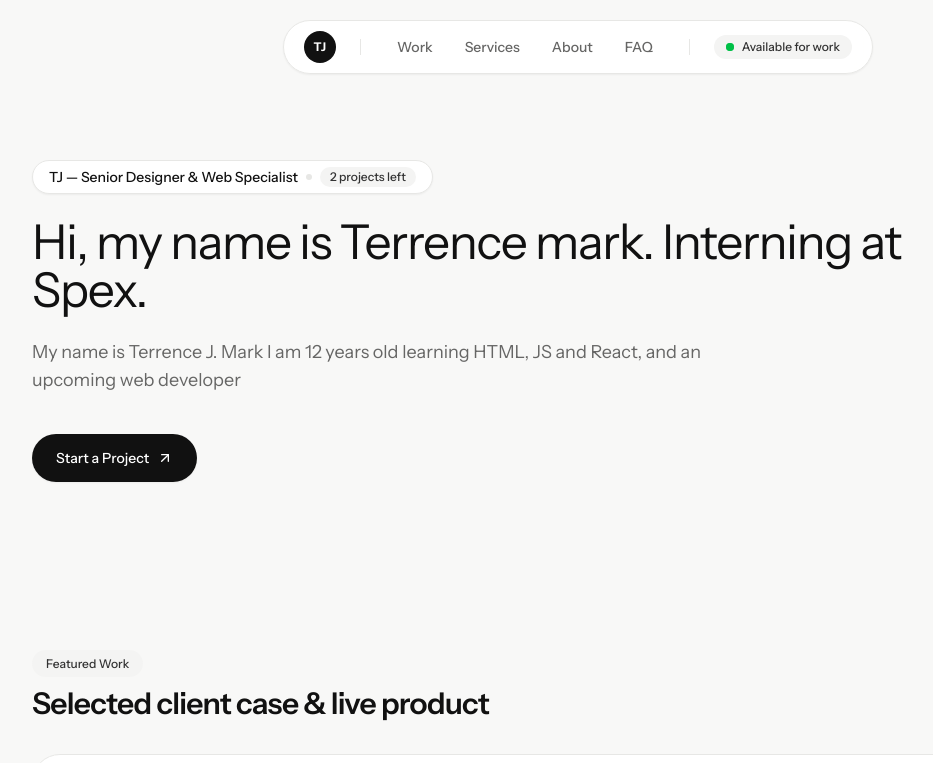
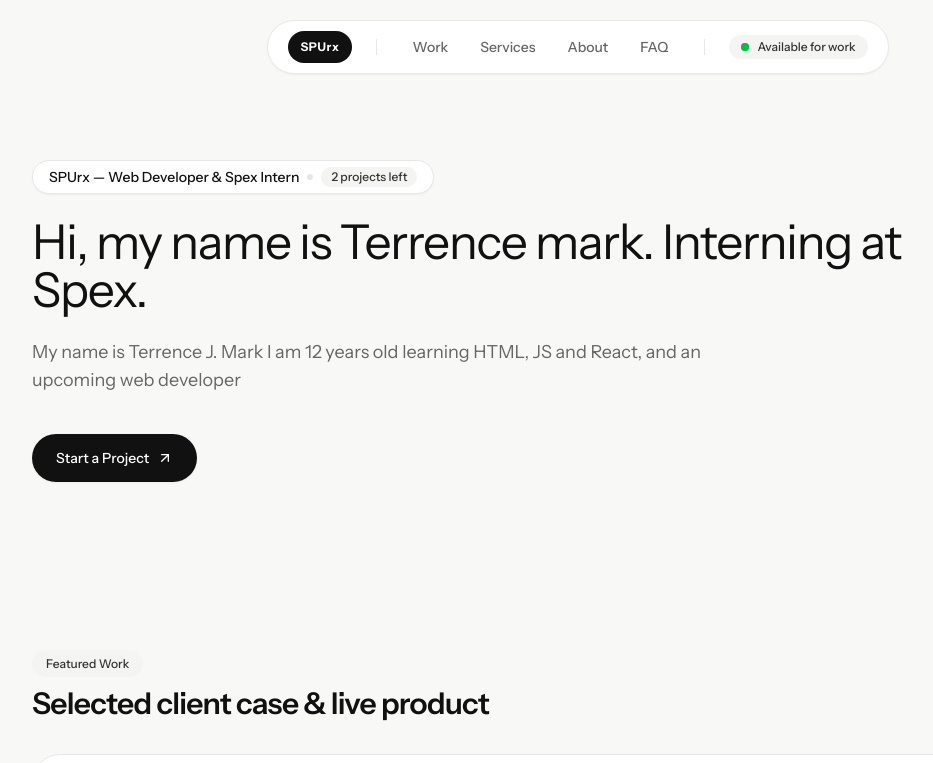
Before and after one commit to TeeJay980/portfolio, a Next.js app: page / in a window 1280 px wide. Shown: the top 763 px of the page, without its empty margins (62-995 px from the left). Built offline with nearby package versions, Linux system fonts and the light colour scheme.

Commit message:
feat: update logo and brand name to SPUrx across navbar, footer, and hero

```diff
--- a/src/app/layout.tsx
+++ b/src/app/layout.tsx
@@ -17,13 +17,13 @@ const inter = Inter({
 });
 
 export const metadata: Metadata = {
-  title: "TJ | Senior Designer & Web Specialist",
+  title: "SPUrx | Web Developer & Specialist",
   description:
     "Product Designer & Web Specialist crafting premium web experiences, high-converting digital products, and refined design systems.",
-  keywords: ["Web Design", "UI/UX", "Framer", "Next.js", "Portfolio", "Design Engineer"],
-  authors: [{ name: "TJ" }],
+  keywords: ["Web Design", "UI/UX", "Framer", "Next.js", "Portfolio", "Design Engineer", "SPUrx"],
+  authors: [{ name: "SPUrx" }],
   openGraph: {
-    title: "TJ | Senior Designer & Web Specialist",
+    title: "SPUrx | Web Developer & Specialist",
     description: "Product Designer & Web Specialist crafting premium web experiences.",
     type: "website",
   },
--- a/src/components/Footer.tsx
+++ b/src/components/Footer.tsx
@@ -52,7 +52,7 @@ export default function Footer() {
         {/* Bottom Bar */}
         <div className="flex flex-col sm:flex-row items-center justify-between gap-4 pt-6 border-t border-[#E7E7E5] text-sm text-[#666665]">
           <div className="flex items-center gap-3">
-            <span className="font-semibold text-[#111111]">TJ</span>
+            <span className="font-semibold text-[#111111]">SPUrx</span>
             <span>&copy; {new Date().getFullYear()} All rights reserved.</span>
           </div>
 
--- a/src/components/Navbar.tsx
+++ b/src/components/Navbar.tsx
@@ -43,12 +43,12 @@ export default function Navbar() {
           transition={{ duration: 0.65, ease: [0.16, 1, 0.3, 1] }}
           className="pointer-events-auto inline-flex items-center gap-2.5 md:gap-6 rounded-full border border-[#E7E7E5] bg-white/90 p-1.5 md:px-5 md:py-2.5 shadow-sm backdrop-blur-md w-auto"
         >
-          {/* Monogram Logo "TJ" */}
+          {/* Monogram Logo "SPUrx" */}
           <Link
             href="/"
-            className="flex h-8 w-8 items-center justify-center rounded-full bg-[#111111] text-xs font-bold text-white tracking-wider transition-all hover:opacity-85 active:scale-[0.95]"
+            className="flex h-8 px-3 items-center justify-center rounded-full bg-[#111111] text-xs font-bold text-white tracking-wider transition-all hover:opacity-85 active:scale-[0.95]"
           >
-            TJ
+            SPUrx
           </Link>
 
           {/* Divider on Desktop */}
--- a/src/components/sections/Hero.tsx
+++ b/src/components/sections/Hero.tsx
@@ -16,7 +16,7 @@ export default function Hero() {
           {/* Top Badge */}
           <div className="inline-flex flex-wrap items-center gap-2 rounded-full border border-[#E7E7E5] bg-white px-4 py-1.5 shadow-sm">
             <span className="text-xs sm:text-sm font-medium text-[#111111]">
-              TJ — Senior Designer &amp; Web Specialist
+              SPUrx — Web Developer &amp; Spex Intern
             </span>
             <span className="h-1.5 w-1.5 rounded-full bg-[#E7E7E5] hidden sm:inline-block" />
             <span className="rounded-full bg-[#F4F4F3] hover:bg-[#EAEAE8] transition-colors duration-200 px-2.5 py-0.5 text-xs font-medium text-[#333333]">
--- a/src/components/sections/RecognitionSocialProof.tsx
+++ b/src/components/sections/RecognitionSocialProof.tsx
@@ -63,7 +63,7 @@ export default function RecognitionSocialProof() {
 
           {/* Quote */}
           <blockquote className="text-lg sm:text-2xl md:text-[28px] font-normal text-[#111111] leading-relaxed tracking-[-0.02em] max-w-4xl">
-            “TJ delivered a transformative design for our SaaS platform in record time. His attention to detail, motion craftsmanship, and strategic understanding took our conversion rate up by 42% in the first quarter.”
+            “SPUrx delivered a transformative web project for our platform in record time. His attention to detail, clean code, and speed took our conversion rate up by 42% in the first quarter.”
           </blockquote>
 
           {/* Author Profile */}
```
